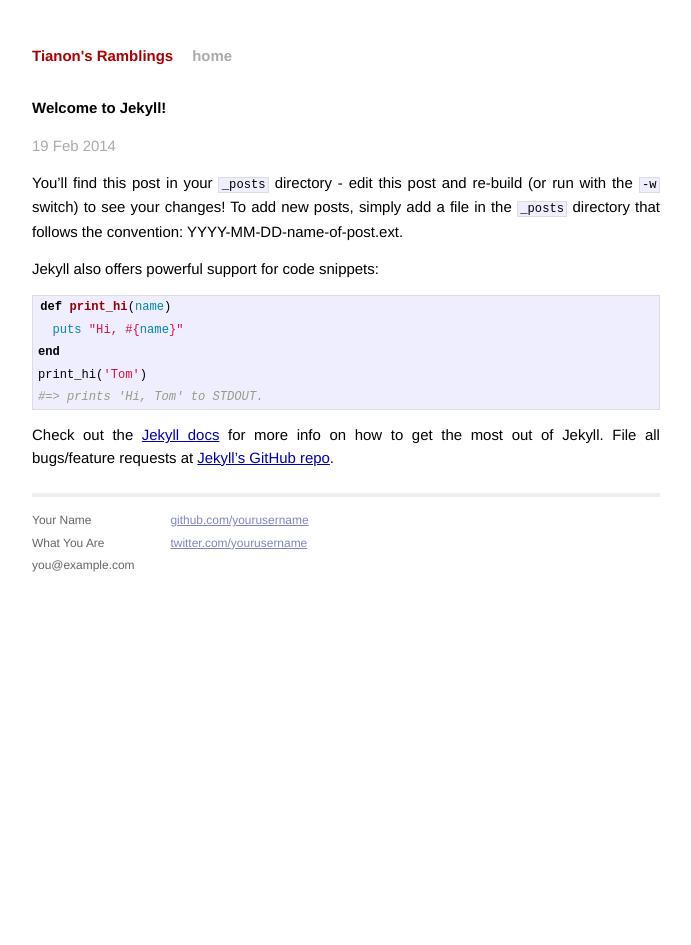
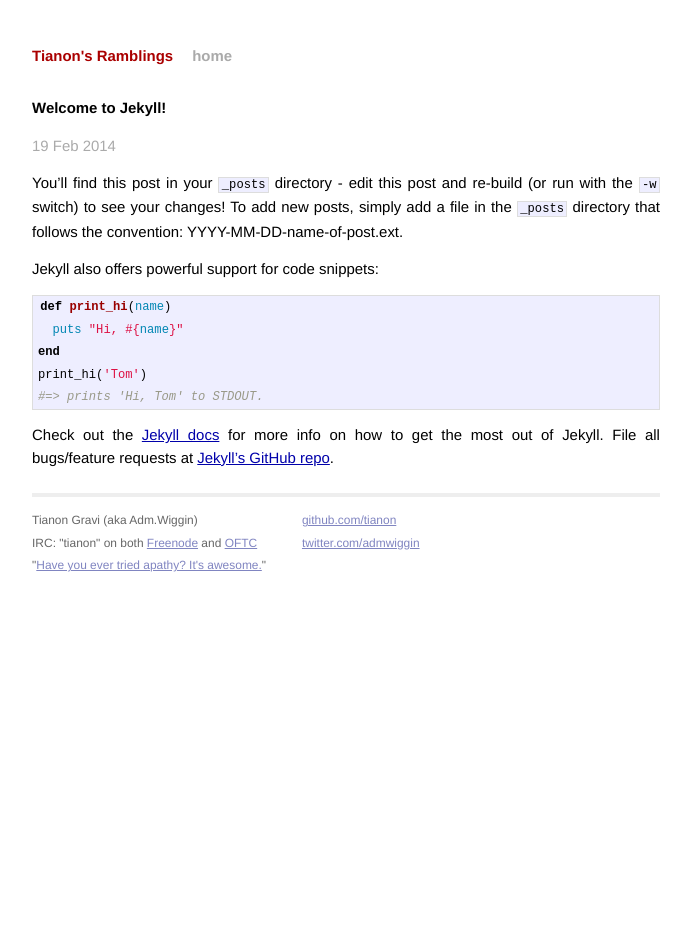
Before and after one commit to tianon/tianon.github.io, a Jekyll site: the page built from _posts/2014-02-19-welcome-to-jekyll.md, in a window 1280 px wide. Shown: the whole page, without its empty margins (294-985 px from the left). Built offline with Jekyll 4.4.1, drawn with Linux system fonts in a browser that asks for light colours; Markdown is read by kramdown in place of the engine named in the settings.

Commit message:
more useful information in the footer

```diff
--- a/_layouts/default.html
+++ b/_layouts/default.html
@@ -24,15 +24,20 @@
 			<div class="footer">
 				<div class="contact">
 					<p>
-					Your Name<br />
-					What You Are<br />
-					you@example.com
+					{{ site.author }} (aka Adm.Wiggin)
+					<br />
+					IRC: "tianon" on both
+					<a href="https://freenode.net/">Freenode</a>
+					and
+					<a href="http://www.oftc.net/">OFTC</a>
+					<br />
+					"<a href="http://dilbert.com/strips/comic/2013-09-09" target="_blank">Have you ever tried apathy?  It's awesome.</a>"
 					</p>
 				</div>
 				<div class="contact">
 					<p>
-					<a href="https://github.com/yourusername">github.com/yourusername</a><br />
-					<a href="https://twitter.com/yourusername">twitter.com/yourusername</a><br />
+					<a href="https://github.com/tianon">github.com/tianon</a><br />
+					<a href="https://twitter.com/admwiggin">twitter.com/admwiggin</a><br />
 					</p>
 				</div>
 			</div>
```
